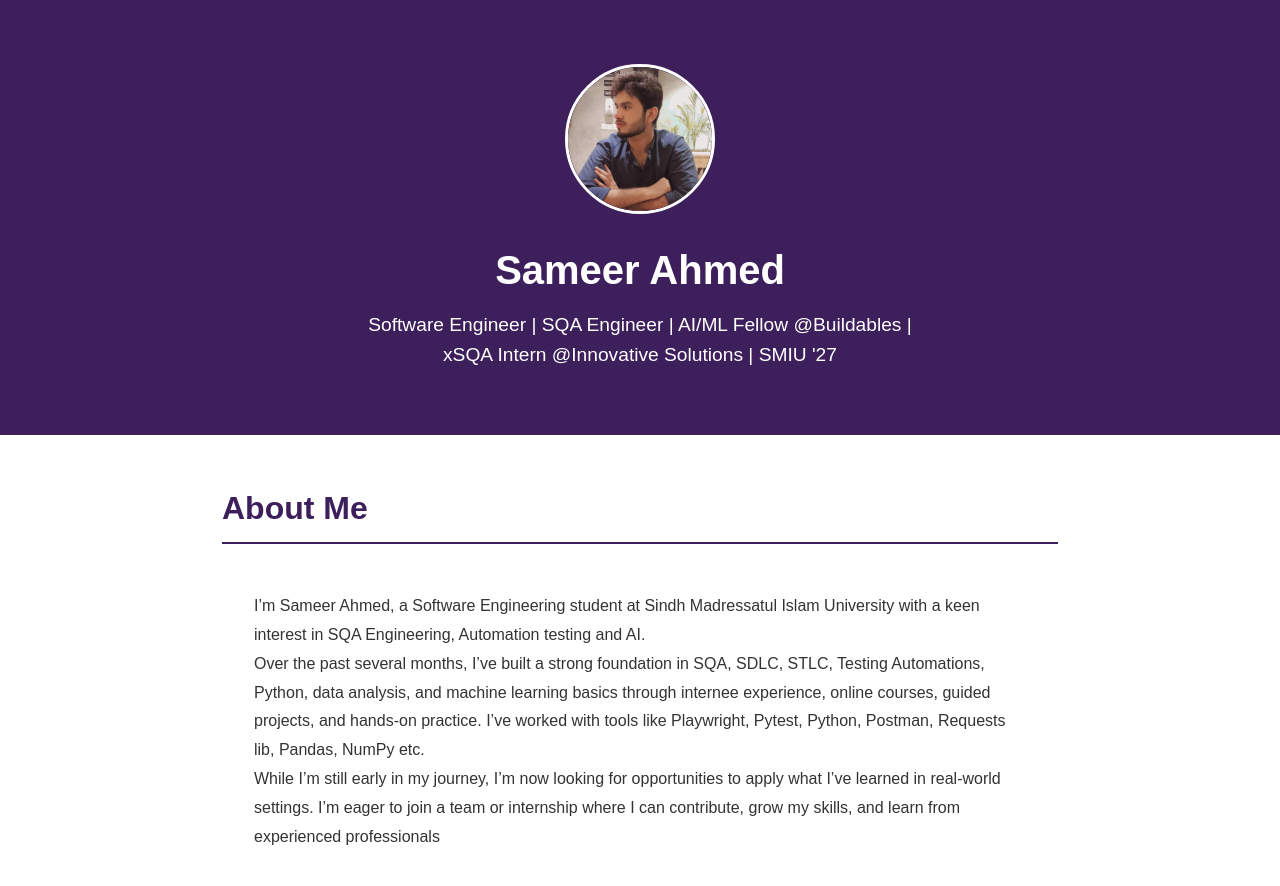
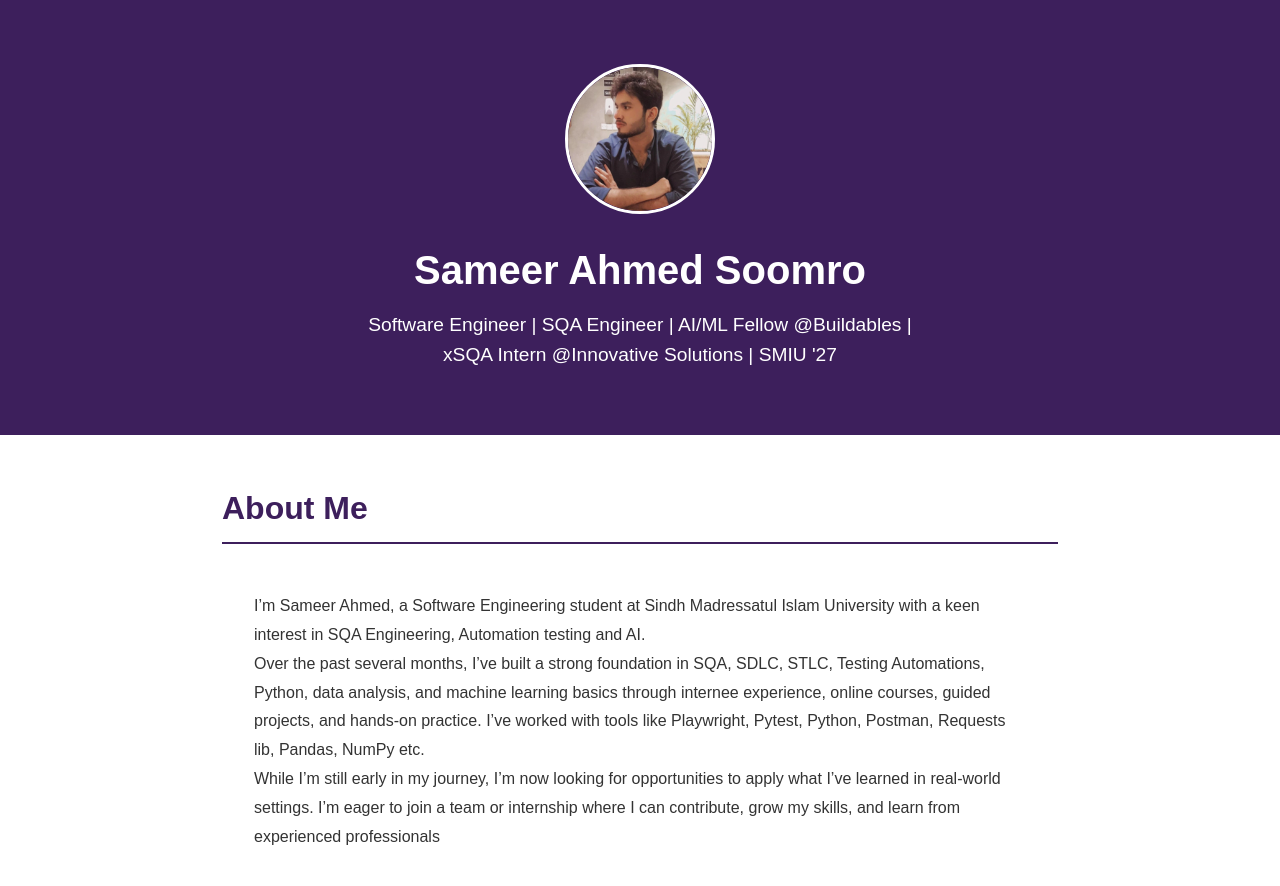
Before and after one commit to sameerahmd/myportfolio, a plain HTML site: page index.html in a window 1280 px wide. Shown: the top 886 px of the page. Drawn offline with Linux system fonts and the light colour scheme.

Commit message:
name change

```diff
--- a/index.html
+++ b/index.html
@@ -12,7 +12,7 @@
     <!-- Header -->
     <header>
         <img src="images/mypicture.jpeg" alt="Sameer" class="profile-img">
-        <h1>Sameer Ahmed</h1>
+        <h1>Sameer Ahmed Soomro</h1>
         <p>Software Engineer | SQA Engineer | AI/ML Fellow @Buildables |</p>
         <p>xSQA Intern @Innovative Solutions | SMIU '27</p>
     </header>
```
